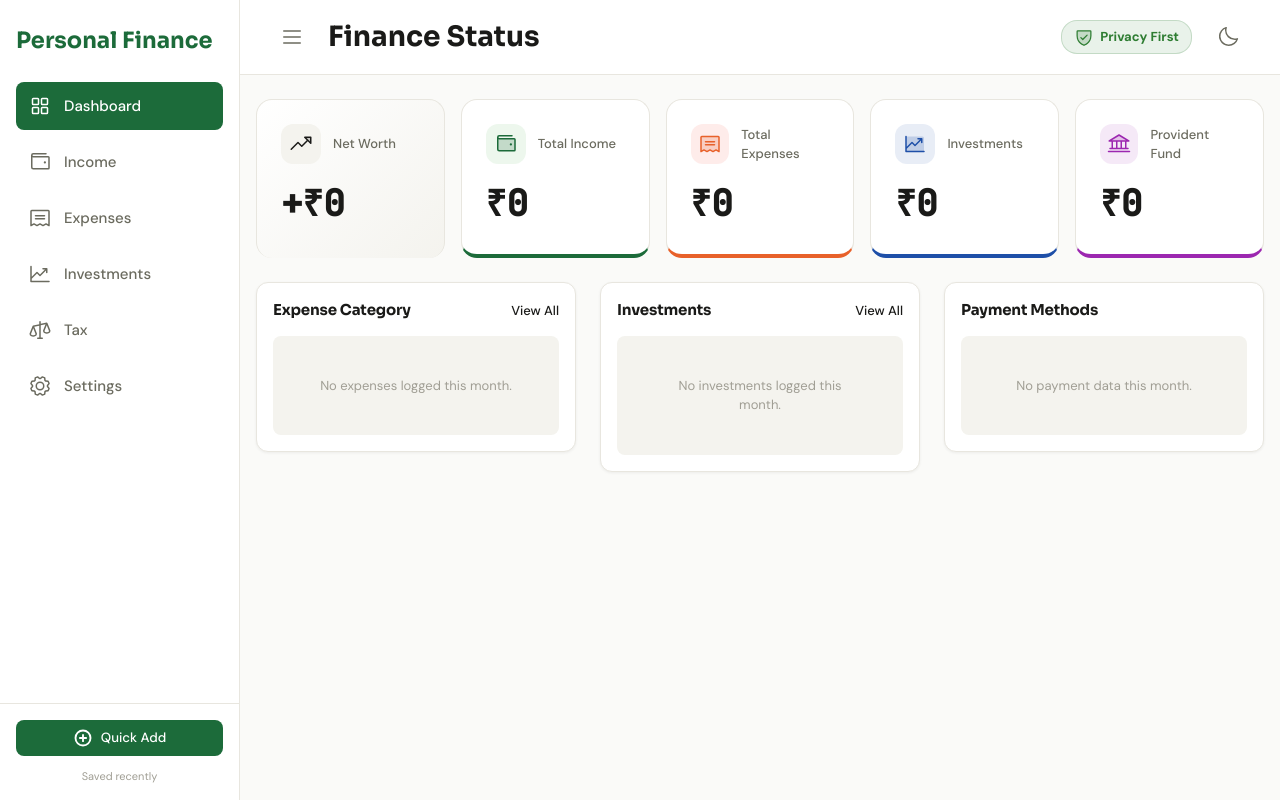
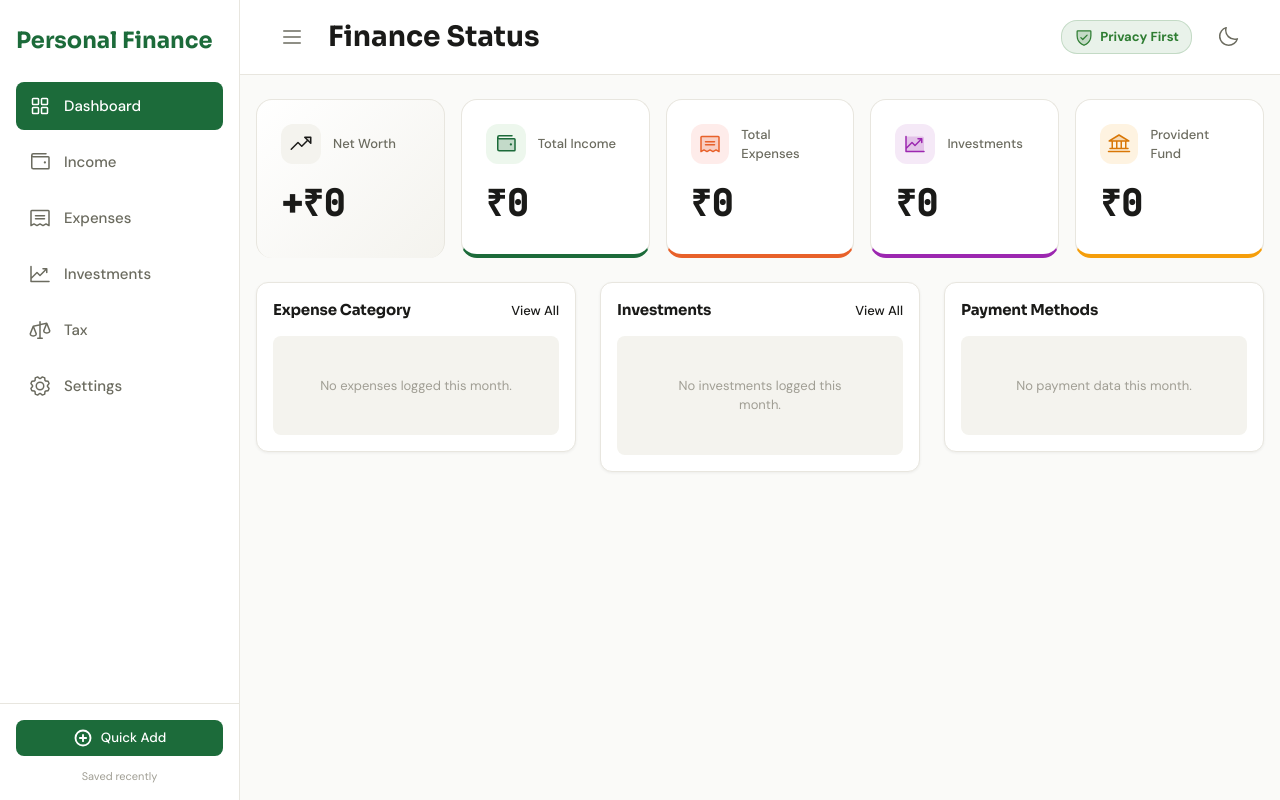
Before and after one commit to AnkeethV/Personal_Finance, a React (Vite) app: page / in a window 1280 px wide. Built offline with nearby package versions, Linux system fonts and the light colour scheme.

Commit message:
dashboard changes 2

```diff
--- a/src/components/PercentageStackedBar.jsx
+++ b/src/components/PercentageStackedBar.jsx
@@ -172,11 +172,13 @@ export default function PercentageStackedBar({
                     onTouchStart={() => setHoveredIndex(item.index)}
                     title={`${item.name}: ${formatPercentage(item.amount)} (${formatCurrency(item.amount)})`}
                   >
-                    {/* Display percentage inside bar only if >= 10% */}
-                    {item.pct >= 10 && (
+                    {/* Display percentage inside bar only if >= 4% */}
+                    {item.pct >= 4 && (
                       <span
                         className="segment-percentage font-mono"
                         style={{
+                          fontSize: item.pct < 8 ? '10px' : '11px',
+                          padding: item.pct < 8 ? '0 1px' : '0 4px',
                           color: item.isLight ? '#141412' : '#ffffff',
                           textShadow: item.isLight
                             ? '0 1px 1px rgba(255,255,255,0.7)'
--- a/src/pages/Dashboard.css
+++ b/src/pages/Dashboard.css
@@ -33,11 +33,11 @@
 }
 
 .metric-invest {
-  border-bottom: 4px solid var(--invest-color);
+  border-bottom: 4px solid #9C27B0;
 }
 
 .metric-pf {
-  border-bottom: 4px solid #9C27B0;
+  border-bottom: 4px solid #F59E0B;
 }
 
 .metric-header {
@@ -68,13 +68,13 @@
 }
 
 .metric-invest .metric-icon {
-  color: var(--invest-color);
-  background-color: rgba(30, 79, 168, 0.1);
+  color: #9C27B0;
+  background-color: rgba(156, 39, 176, 0.1);
 }
 
 .metric-pf .metric-icon {
-  color: #9C27B0;
-  background-color: rgba(156, 39, 176, 0.1);
+  color: #D97706;
+  background-color: rgba(245, 158, 11, 0.12);
 }
 
 .metric-title {
--- a/src/pages/Dashboard.jsx
+++ b/src/pages/Dashboard.jsx
@@ -162,7 +162,7 @@ export default function Dashboard() {
             formatCurrency={formatCurrency}
             emptyMessage="No investments logged this month."
             headerAction={<Link to="/investments" className="view-all-link">View All</Link>}
-            baseColor="#673AB7"
+            baseColor="#9C27B0"
           />
         </div>
 
```
